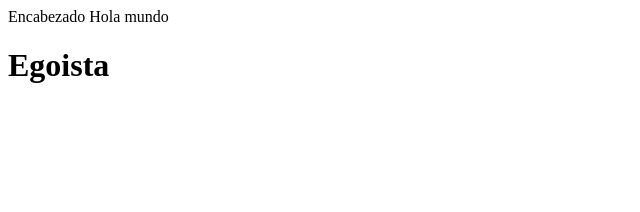
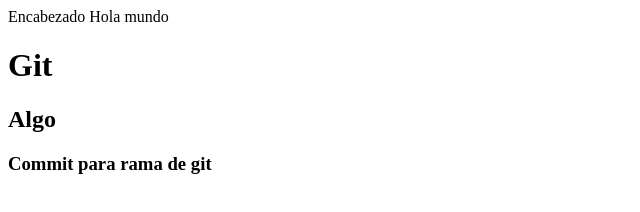
Before and after one commit to AnaManzanoR/repositorio_1_prueba, a plain HTML site: page index.html in a window 1280 px wide. Shown: the whole page, without its empty margins (0-640 px from the left). Drawn offline with Linux system fonts and the light colour scheme.

Commit message:
Commit para branch del remoto

```diff
--- a/index.html
+++ b/index.html
@@ -1,7 +1,9 @@
 <html>
 <head>Encabezado</head>
 <body>Hola mundo
-<h1>Egoista</h1>
+<h1>Git</h1>
+<h2>Algo</h2>
+<h3>Commit para rama de git</h3>
 </body>
 
 
```
